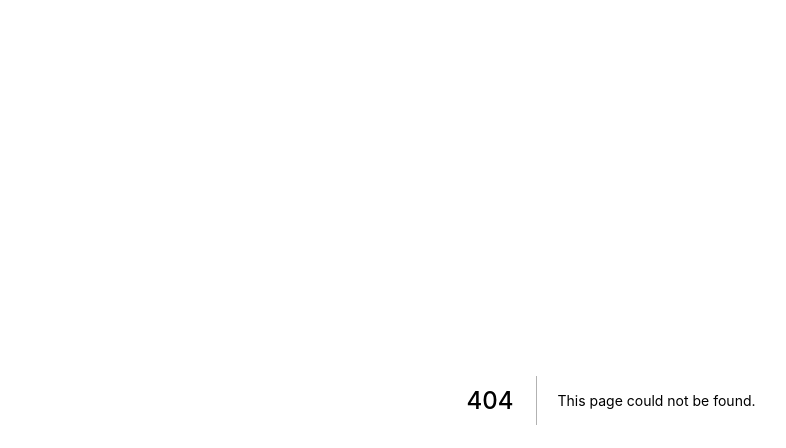
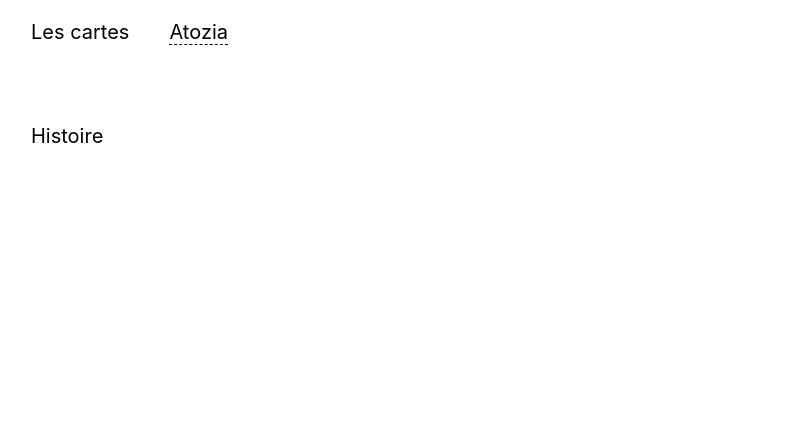
Before and after one commit to nicolasca/baca, a Next.js app: page /atozia in a window 1280 px wide. Before the commit this address had no page. Shown: the top 448 px of the page, without its empty margins (29-815 px from the left). Built offline with nearby package versions, Linux system fonts and the light colour scheme.

Commit message:
Create page atozia

```diff
--- a/components/layout.js
+++ b/components/layout.js
@@ -7,11 +7,15 @@ const Container = styled.div`
   margin: 1rem auto 6rem;
 `;
 
+const Main = styled.main`
+  padding-top: 4rem;
+`;
+
 export default function Layout({ children }) {
   return (
     <Container>
       <NavBar />
-      <main>{children}</main>
+      <Main>{children}</Main>
     </Container>
   );
 }
--- a/components/navbar.js
+++ b/components/navbar.js
@@ -27,9 +27,9 @@ const NavBar = () => {
         </Link>
       </Item>
       <Item>
-        <Link href="/history">
-          <a className={router.pathname == "/history" ? "active" : ""}>
-            L&lsquo;histoire
+        <Link href="/atozia">
+          <a className={router.pathname.includes("/atozia") ? "active" : ""}>
+            Atozia
           </a>
         </Link>
       </Item>
--- /dev/null
+++ b/pages/atozia/index.js
@@ -0,0 +1,25 @@
+import Image from "next/image";
+import Link from "next/link";
+import styledComponents from "styled-components";
+import Layout from "../../components/layout";
+
+const AtoziaWrapper = styledComponents.div`
+`;
+
+const Card = styledComponents.div`
+    display: flex;
+    flex-direction: column;
+    width: 400px;
+`;
+
+export default function Atozia() {
+  return (
+    <Layout>
+      <AtoziaWrapper>
+        <Card>
+          <Link href="atozia/history">Histoire</Link>
+        </Card>
+      </AtoziaWrapper>
+    </Layout>
+  );
+}
```
Also changed, not shown: pages/atozia/history.js (renamed from pages/history.js, +4 -6 lines), public/card/carte-atozia.jpg (added).
